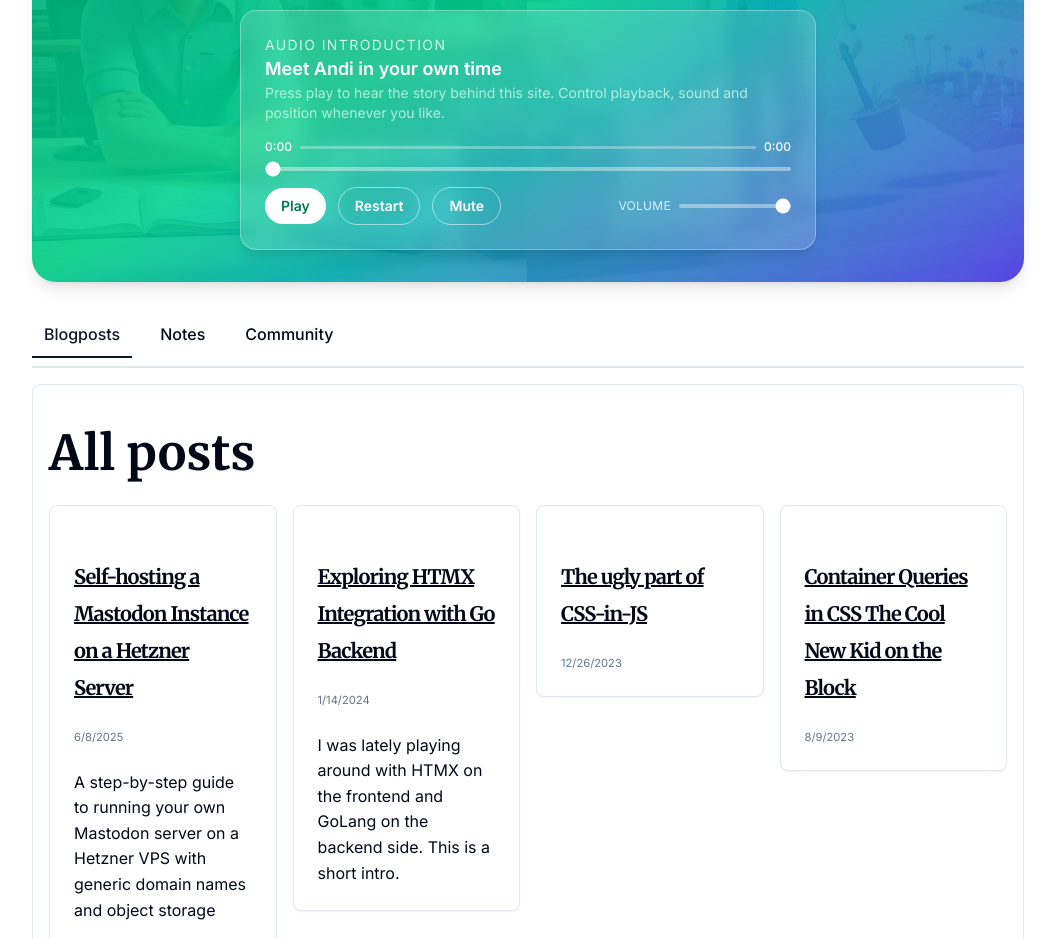
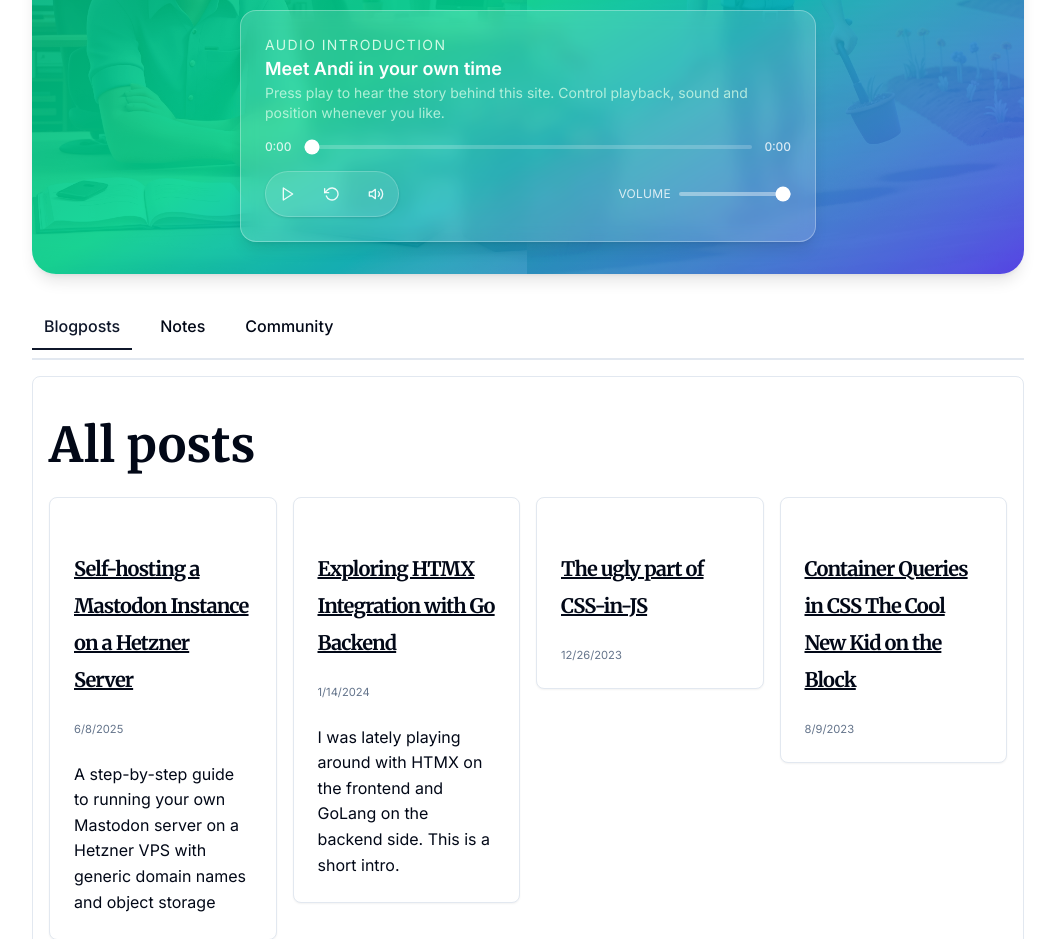
Before and after one commit to andi1984/personal, a Next.js app: page / in a window 1280 px wide. Shown: the part 900-1839 px from the top of the page, without its empty margins (112-1167 px from the left). Built offline with nearby package versions, Linux system fonts and the light colour scheme.

Commit message:
Refine intro audio player controls

```diff
--- a/src/components/intro-audio-player.tsx
+++ b/src/components/intro-audio-player.tsx
@@ -1,6 +1,7 @@
 "use client";
 
 import { useEffect, useRef, useState, type ChangeEvent } from "react";
+import { FiLoader, FiPause, FiPlay, FiRotateCcw, FiVolume2, FiVolumeX } from "react-icons/fi";
 
 import { cn } from "@/lib/utils";
 
@@ -27,6 +28,8 @@ const IntroAudioPlayer = ({ className }: IntroAudioPlayerProps) => {
   const [progress, setProgress] = useState(0);
   const [duration, setDuration] = useState(0);
   const [volume, setVolume] = useState(1);
+
+  const progressPercent = duration ? (progress / duration) * 100 : 0;
 
   useEffect(() => {
     const audio = audioRef.current;
@@ -148,16 +151,8 @@ const IntroAudioPlayer = ({ className }: IntroAudioPlayerProps) => {
       </div>
 
       <div className="flex flex-col gap-3">
-        <div className="flex items-center gap-2 text-xs font-medium">
-          <span>{formatTime(progress)}</span>
-          <div className="h-[3px] flex-1 rounded-full bg-white/30">
-            <div
-              className="h-[3px] rounded-full bg-white"
-              style={{ width: duration ? `${(progress / duration) * 100}%` : "0%" }}
-            ></div>
-          </div>
-          <span>{duration ? formatTime(duration) : "0:00"}</span>
-        </div>
+        <div className="flex items-center gap-3 text-xs font-medium text-white/80">
+          <span className="tabular-nums">{formatTime(progress)}</span>
           <input
             type="range"
             min={0}
@@ -166,33 +161,56 @@ const IntroAudioPlayer = ({ className }: IntroAudioPlayerProps) => {
             value={progress}
             onChange={handleProgressChange}
             aria-label="Seek through introduction audio"
-          className="h-1 w-full cursor-pointer appearance-none rounded-full bg-white/40 accent-white"
+            className="h-1 w-full cursor-pointer appearance-none rounded-full bg-white/20 [--tw-ring-color:theme(colors.white)] accent-white/90"
+            style={{
+              background: `linear-gradient(to right, rgba(255,255,255,0.95) ${progressPercent}%, rgba(255,255,255,0.2) ${progressPercent}%)`,
+            }}
           />
+          <span className="tabular-nums">{duration ? formatTime(duration) : "0:00"}</span>
+        </div>
       </div>
 
       <div className="flex flex-wrap items-center gap-3">
+        <div className="flex items-center gap-2 rounded-full border border-white/20 bg-white/10 p-1 text-white/90 shadow-sm">
           <button
             type="button"
             onClick={togglePlayback}
-          className="rounded-full bg-white px-4 py-2 text-sm font-semibold text-emerald-700 transition hover:bg-emerald-100 focus-visible:outline focus-visible:outline-2 focus-visible:outline-offset-2 focus-visible:outline-white"
+            className="grid h-9 w-9 place-items-center rounded-full transition hover:bg-white/20 focus-visible:outline focus-visible:outline-2 focus-visible:outline-offset-2 focus-visible:outline-white"
+            aria-label={isPlaying ? "Pause introduction audio" : "Play introduction audio"}
             disabled={isLoading}
           >
-          {isLoading ? "Loading…" : isPlaying ? "Pause" : "Play"}
+            {isLoading ? (
+              <FiLoader className="h-4 w-4 animate-spin" aria-hidden="true" />
+            ) : isPlaying ? (
+              <FiPause className="h-4 w-4" aria-hidden="true" />
+            ) : (
+              <FiPlay className="h-4 w-4" aria-hidden="true" />
+            )}
+            <span className="sr-only">{isPlaying ? "Pause" : "Play"}</span>
           </button>
           <button
             type="button"
             onClick={restartAudio}
-          className="rounded-full border border-white/50 px-4 py-2 text-sm font-semibold text-white transition hover:bg-white/10 focus-visible:outline focus-visible:outline-2 focus-visible:outline-offset-2 focus-visible:outline-white"
+            className="grid h-9 w-9 place-items-center rounded-full transition hover:bg-white/20 focus-visible:outline focus-visible:outline-2 focus-visible:outline-offset-2 focus-visible:outline-white"
+            aria-label="Restart introduction audio"
           >
-          Restart
+            <FiRotateCcw className="h-4 w-4" aria-hidden="true" />
+            <span className="sr-only">Restart</span>
           </button>
           <button
             type="button"
             onClick={toggleMute}
-          className="rounded-full border border-white/50 px-4 py-2 text-sm font-semibold text-white transition hover:bg-white/10 focus-visible:outline focus-visible:outline-2 focus-visible:outline-offset-2 focus-visible:outline-white"
+            className="grid h-9 w-9 place-items-center rounded-full transition hover:bg-white/20 focus-visible:outline focus-visible:outline-2 focus-visible:outline-offset-2 focus-visible:outline-white"
+            aria-label={isMuted ? "Unmute introduction audio" : "Mute introduction audio"}
           >
-          {isMuted ? "Sound on" : "Mute"}
+            {isMuted ? (
+              <FiVolumeX className="h-4 w-4" aria-hidden="true" />
+            ) : (
+              <FiVolume2 className="h-4 w-4" aria-hidden="true" />
+            )}
+            <span className="sr-only">{isMuted ? "Unmute" : "Mute"}</span>
           </button>
+        </div>
         <label className="ml-auto flex items-center gap-2 text-xs uppercase tracking-wide text-white/80">
           Volume
           <input
```
Lines whose indentation alone changed are shown as unchanged.
